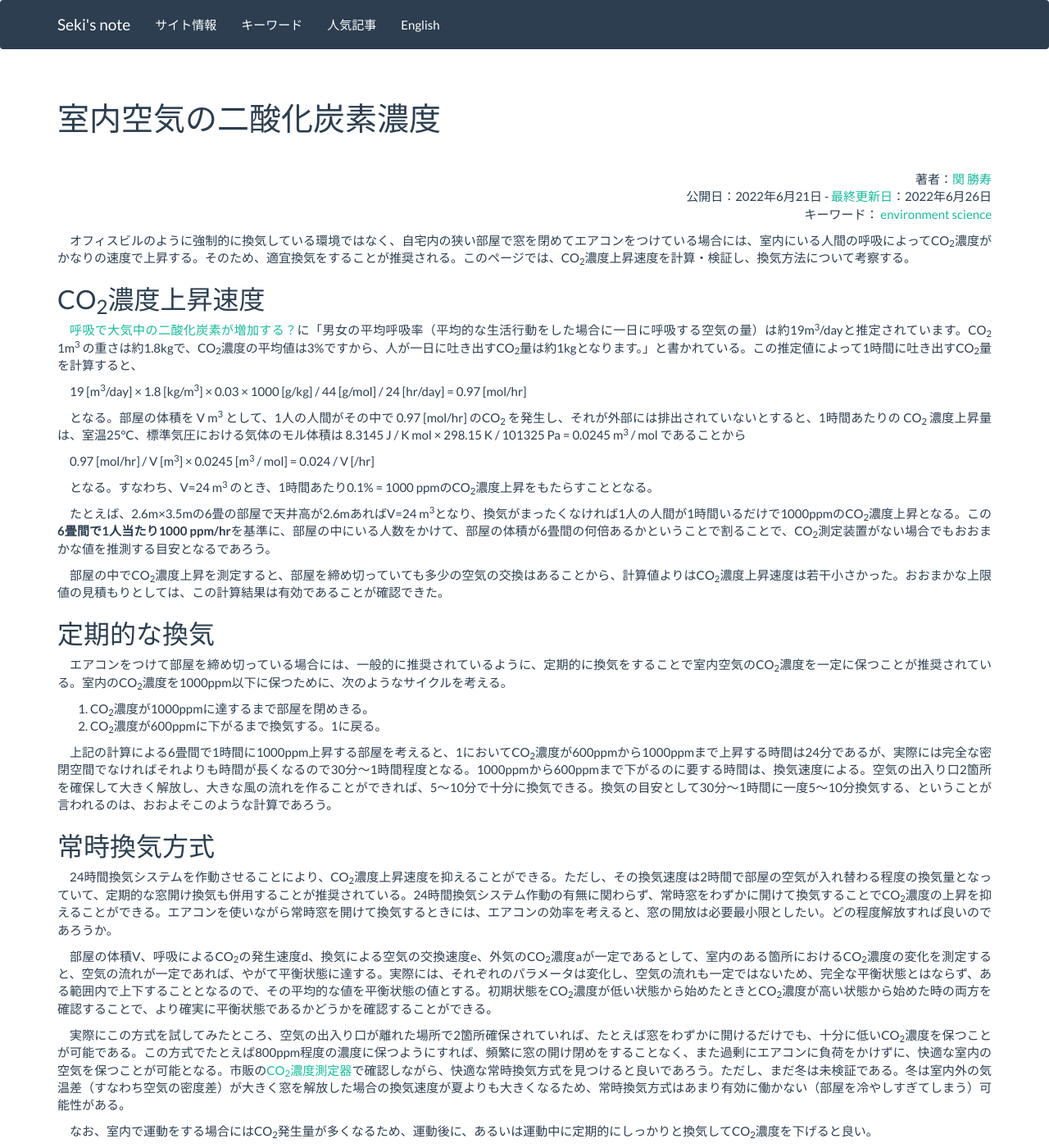
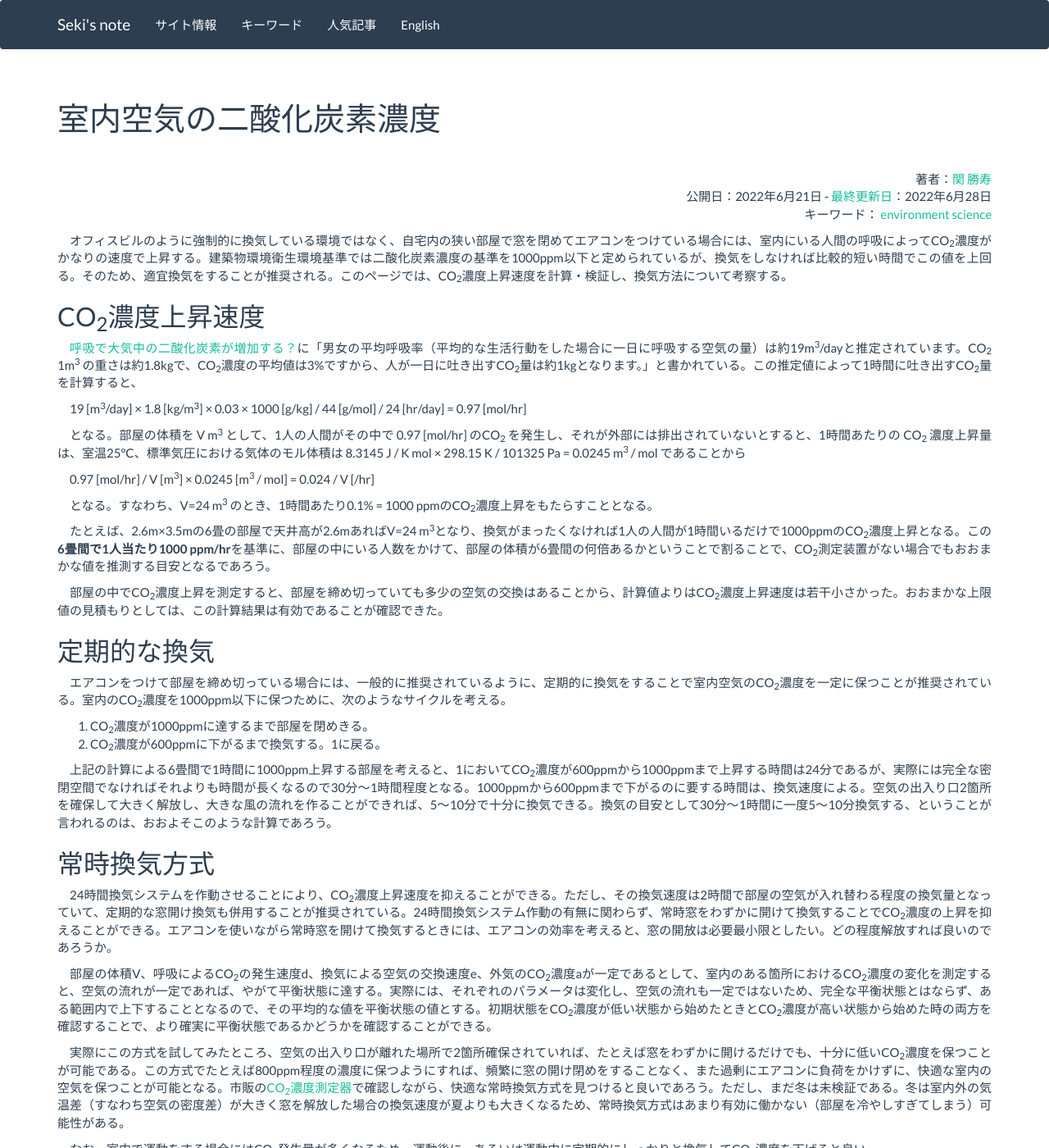
Before and after one commit to sekika/sekika.github.io, a Jekyll site: the page built from _posts/2022-06-21-room-co2.md, in a window 1280 px wide and 1400 px high. Shown: the whole window at 82% size. Built offline with Jekyll 4.4.1, drawn with Linux system fonts in a browser that asks for light colours; our own code applies the rules of GitHub Pages for plain Markdown files; some of the changed text lies outside the part shown.

Commit message:
建築物環境衛生管理基準

```diff
--- a/_posts/2022-06-21-room-co2.md
+++ b/_posts/2022-06-21-room-co2.md
@@ -1,12 +1,12 @@
 ---
 title: 室内空気の二酸化炭素濃度
 date: 2022-06-21 08:12:25 +0000
-update: 2022-06-26 12:35:55 +0000
+update: 2022-06-28 08:00:57 +0000
 tags:
 - environment
 - science
 ---
-オフィスビルのように強制的に換気している環境ではなく、自宅内の狭い部屋で窓を閉めてエアコンをつけている場合には、室内にいる人間の呼吸によってCO<sub>2</sub>濃度がかなりの速度で上昇する。そのため、適宜換気をすることが推奨される。このページでは、CO<sub>2</sub>濃度上昇速度を計算・検証し、換気方法について考察する。
+オフィスビルのように強制的に換気している環境ではなく、自宅内の狭い部屋で窓を閉めてエアコンをつけている場合には、室内にいる人間の呼吸によってCO<sub>2</sub>濃度がかなりの速度で上昇する。建築物環境衛生環境基準では二酸化炭素濃度の基準を1000ppm以下と定められているが、換気をしなければ比較的短い時間でこの値を上回る。そのため、適宜換気をすることが推奨される。このページでは、CO<sub>2</sub>濃度上昇速度を計算・検証し、換気方法について考察する。
 
 ## CO<sub>2</sub>濃度上昇速度
 [呼吸で大気中の二酸化炭素が増加する？](https://www.cger.nies.go.jp/ja/library/qa/26/26-1/qa_26-1-j.html)に「男女の平均呼吸率（平均的な生活行動をした場合に一日に呼吸する空気の量）は約19m<sup>3</sup>/dayと推定されています。CO<sub>2</sub> 1m<sup>3</sup> の重さは約1.8kgで、CO<sub>2</sub>濃度の平均値は3%ですから、人が一日に吐き出すCO<sub>2</sub>量は約1kgとなります。」と書かれている。この推定値によって1時間に吐き出すCO<sub>2</sub>量を計算すると、
@@ -41,6 +41,8 @@ tags:
 なお、室内で運動をする場合にはCO<sub>2</sub>発生量が多くなるため、運動後に、あるいは運動中に定期的にしっかりと換気してCO<sub>2</sub>濃度を下げると良い。
 
 ## 参考サイト
+- [建築物環境衛生管理基準について](https://www.mhlw.go.jp/bunya/kenkou/seikatsu-eisei10/)
+- [室内環境中における二酸化炭素の吸入曝露によるヒトへの影響](https://www.jstage.jst.go.jp/article/siej/21/2/21_113/_pdf/-char/en) (東賢一, 室内環境 21(2) pp.113-120, 2018)
 - [CO2センサーで自宅の二酸化炭素濃度を測ってみた](https://route-b.iij.ad.jp/archives/1408) (齋藤透, IIJ)
 - [CO2濃度で換気の目安がわかる！上手な換気方法を解説します](https://minnaair.com/blog/3488/) (みんなエアー)
 - [上手な換気の方法～住宅編～](https://www.daikin.co.jp/air/life/ventilation) (DAIKIN)
```
